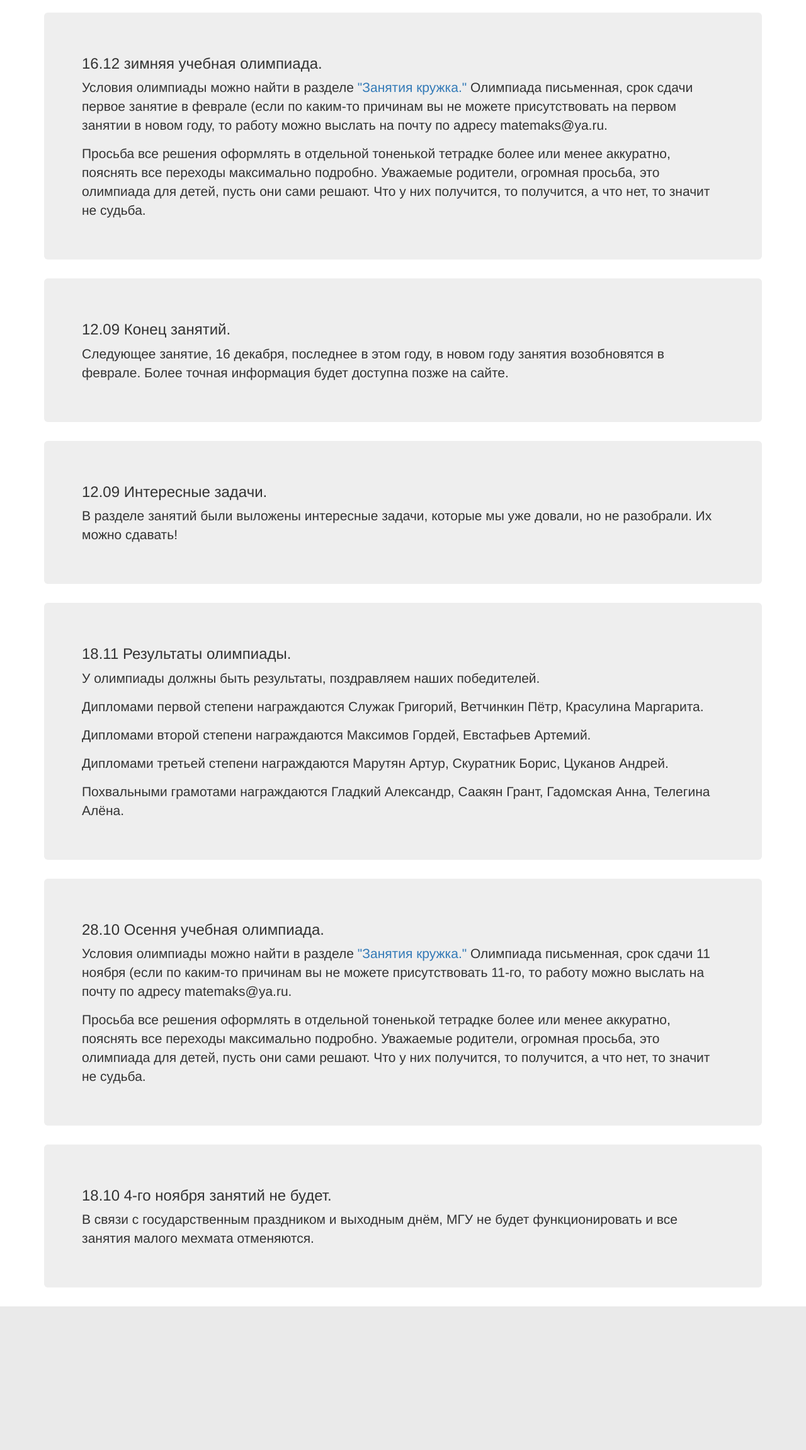
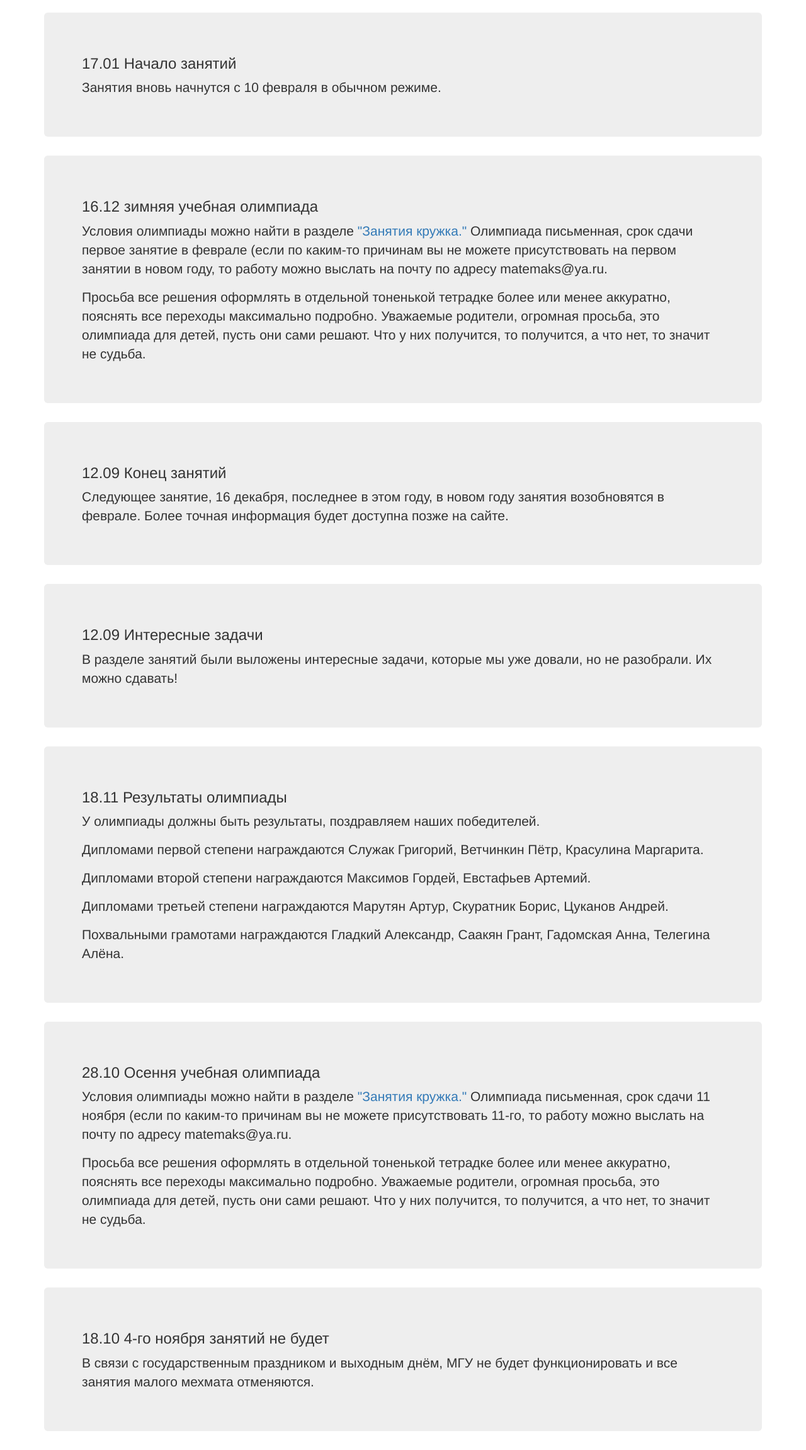
Before and after one commit to matemax/test_site, a Flask app: page /news in a window 1280 px wide. Shown: the part 52-2354 px from the top of the page at 63% size. Before the commit the page ends 2126 px from the top, so only its background shows below. Run offline with Flask 2, Linux system fonts and the light colour scheme; some libraries are stand-ins or nearby versions.

Commit message:
update news

```diff
--- a/app/templates/news.html
+++ b/app/templates/news.html
@@ -3,10 +3,22 @@
 
 {% block content %}
     <div class="container">
+            <div class="jumbotron">
+
+            <h3>
+                17.01 Начало занятий
+            </h3>
+            <font size="3">
+                <p>
+                    Занятия вновь начнутся с 10 февраля в обычном режиме.
+                </p>
+
+            </font>
+        </div>
         <div class="jumbotron">
 
             <h3>
-                16.12 зимняя учебная олимпиада.
+                16.12 зимняя учебная олимпиада
             </h3>
             <font size="3">
                 <p>
@@ -27,7 +39,7 @@
 
         <div class="jumbotron">
             <h3>
-                12.09 Конец занятий.
+                12.09 Конец занятий
             </h3>
             <font size="3">
                 <p>
@@ -42,7 +54,7 @@
 
 
             <h3>
-                12.09 Интересные задачи.
+                12.09 Интересные задачи
             </h3>
             <font size="3">
                 <p>
@@ -55,7 +67,7 @@
         <div class="jumbotron">
 
             <h3>
-                18.11 Результаты олимпиады.
+                18.11 Результаты олимпиады
             </h3>
             <font size="3">
                 <p>
@@ -78,7 +90,7 @@
         <div class="jumbotron">
 
             <h3>
-                28.10 Осення учебная олимпиада.
+                28.10 Осення учебная олимпиада
             </h3>
             <font size="3">
                 <p>
@@ -98,7 +110,7 @@
         <div class="jumbotron">
 
             <h3>
-                18.10 4-го ноября занятий не будет.
+                18.10 4-го ноября занятий не будет
             </h3>
             <font size="3">
                 <p>
```
